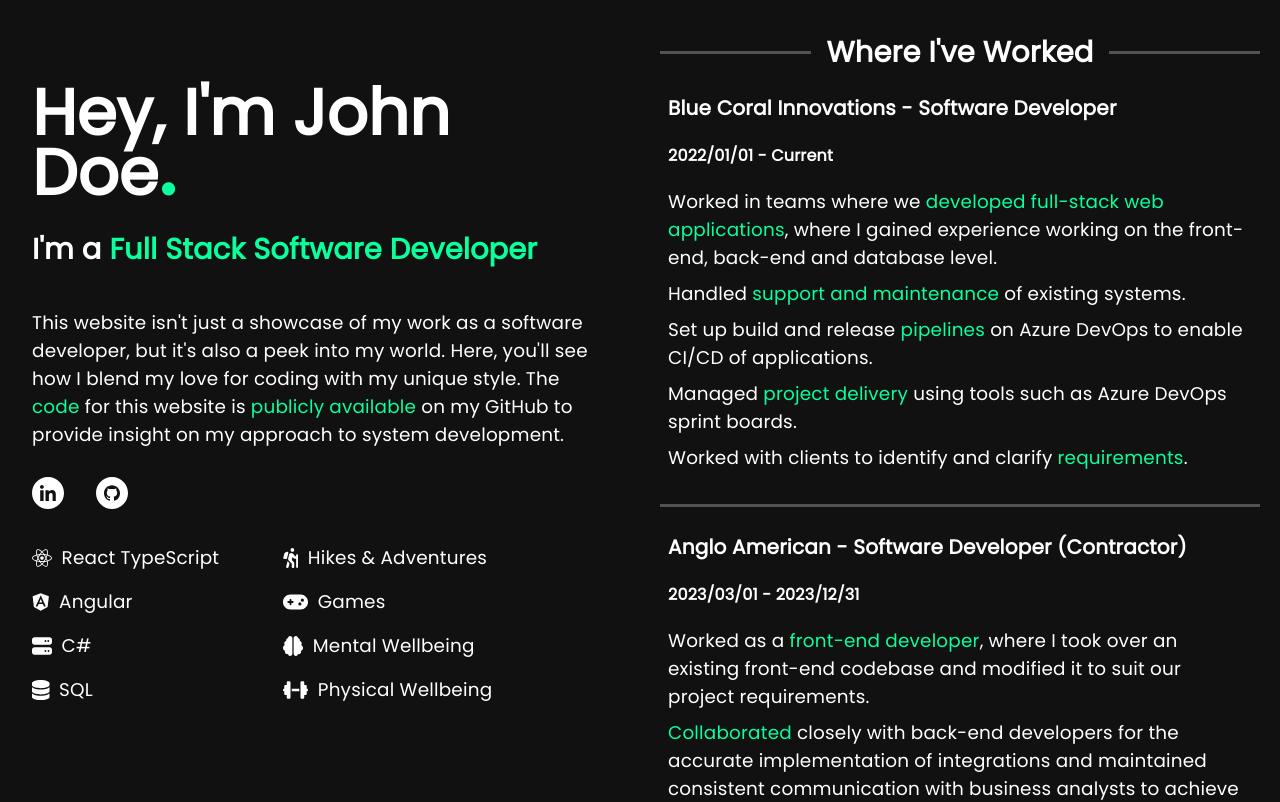
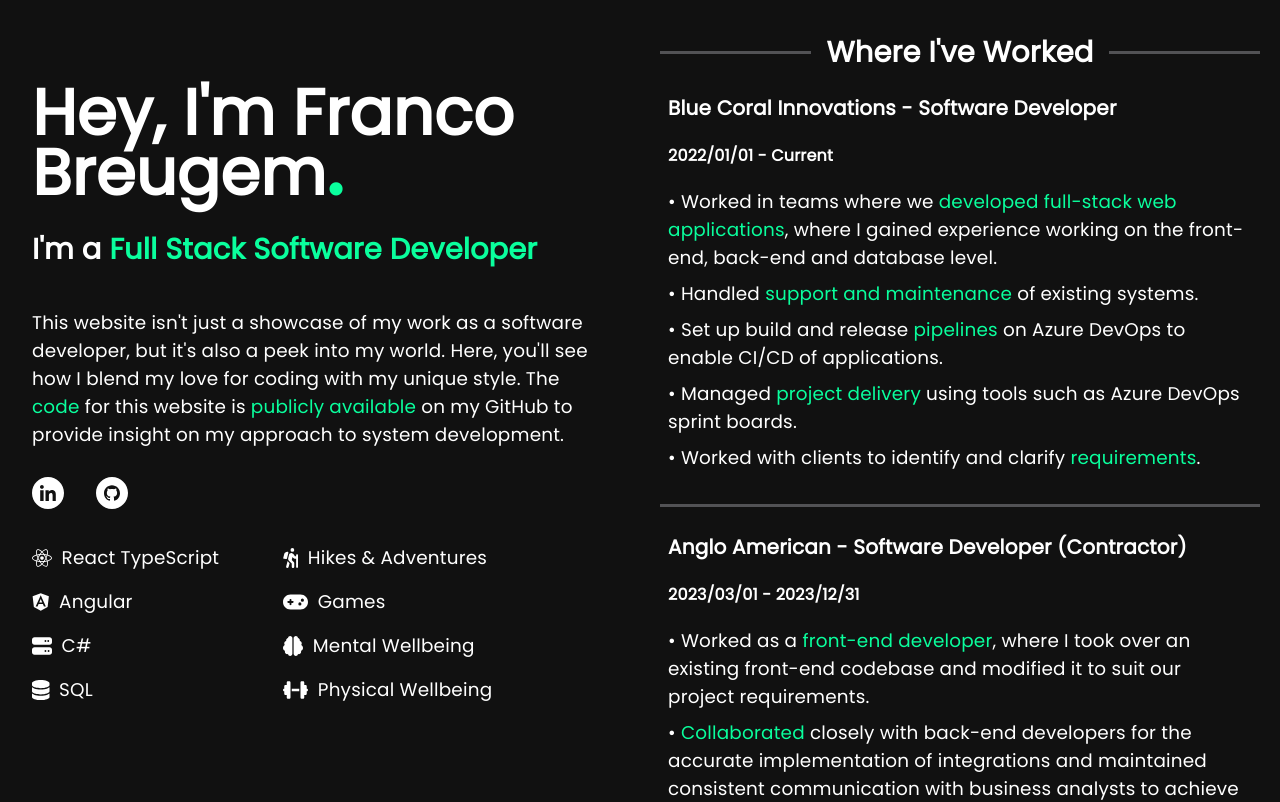
Before and after one commit to FrancoBreugem/portfolio, a React (Vite) app: page / in a window 1280 px wide. Shown: the top 802 px of the page. Built offline with nearby package versions, Linux system fonts and the light colour scheme.

Commit message:
Adjusted bullets and added name

```diff
--- a/src/components/bio/introduction/introduction.tsx
+++ b/src/components/bio/introduction/introduction.tsx
@@ -5,7 +5,7 @@
   return (
     <>
       <h1>
-        Hey, I'm John Doe<span className='size-pop color-pop'>.</span>
+        Hey, I'm Franco Breugem<span className='size-pop color-pop'>.</span>
       </h1>
 
       <h2>
--- a/src/content/work-place-experience-content.ts
+++ b/src/content/work-place-experience-content.ts
@@ -6,11 +6,11 @@
     jobTitle: 'Software Developer',
     dateRange: '2022/01/01 - Current',
     roles: [
-      '</> Worked in teams where we <span class="color-pop">developed full-stack web applications</span>, where I gained experience working on the front-end, back-end and database level.',
-      '</> Handled <span class="color-pop">support and maintenance</span> of existing systems.',
-      '</> Set up build and release <span class="color-pop">pipelines</span> on Azure DevOps to enable CI/CD of applications.',
-      '</> Managed <span class="color-pop">project delivery</span> using tools such as Azure DevOps sprint boards.',
-      '</> Worked with clients to identify and clarify <span class="color-pop">requirements</span>.'
+      '• Worked in teams where we <span class="color-pop">developed full-stack web applications</span>, where I gained experience working on the front-end, back-end and database level.',
+      '• Handled <span class="color-pop">support and maintenance</span> of existing systems.',
+      '• Set up build and release <span class="color-pop">pipelines</span> on Azure DevOps to enable CI/CD of applications.',
+      '• Managed <span class="color-pop">project delivery</span> using tools such as Azure DevOps sprint boards.',
+      '• Worked with clients to identify and clarify <span class="color-pop">requirements</span>.'
     ]
   },
   {
@@ -18,8 +18,8 @@
     jobTitle: 'Software Developer (Contractor)',
     dateRange: '2023/03/01 - 2023/12/31',
     roles: [
-      '</> Worked as a <span class="color-pop">front-end developer</span>, where I took over an existing front-end codebase and modified it to suit our project requirements.',
-      '</> <span class="color-pop">Collaborated</span> closely with back-end developers for the accurate implementation of integrations and maintained consistent communication with business analysts to achieve a shared understanding of requirements.'
+      '• Worked as a <span class="color-pop">front-end developer</span>, where I took over an existing front-end codebase and modified it to suit our project requirements.',
+      '• <span class="color-pop">Collaborated</span> closely with back-end developers for the accurate implementation of integrations and maintained consistent communication with business analysts to achieve a shared understanding of requirements.'
     ]
   },
 ]
```
